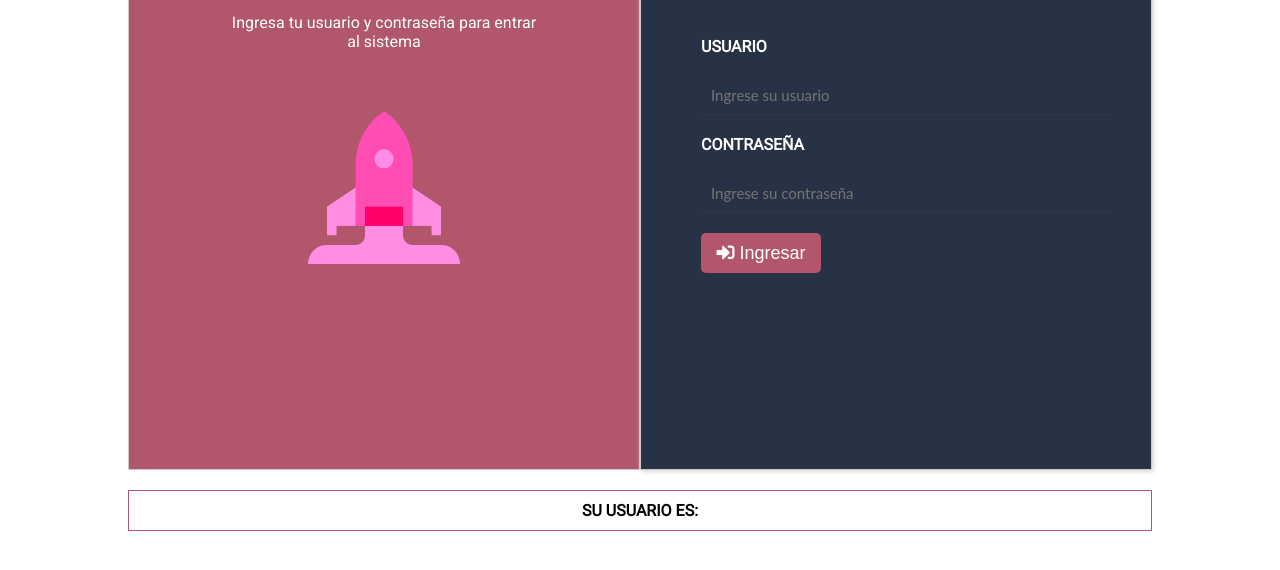
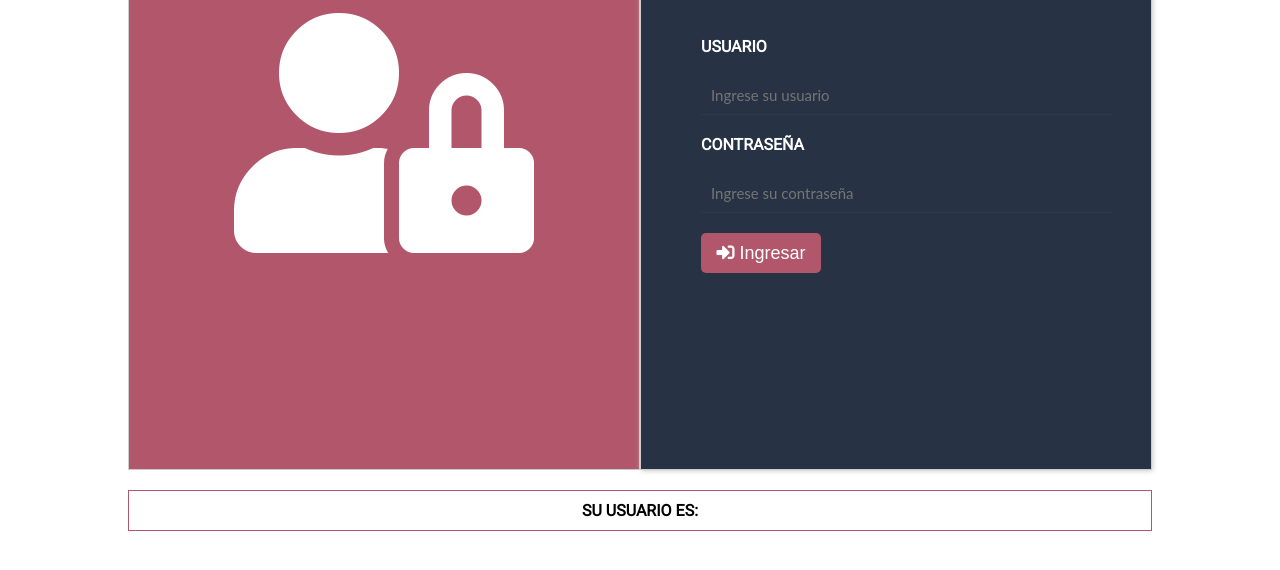
Before and after one commit to JohanViancha/Ingreso_Login, a plain HTML site: page index.html in a window 1280 px wide. Shown: the part 120-690 px from the top of the page. Drawn offline with Linux system fonts and the light colour scheme; some packages are replaced by stand-ins of ours; a script that the page names is missing.

Commit message:
Add files via upload

```diff
--- a/index.html
+++ b/index.html
@@ -18,8 +18,7 @@
     <div class="login">
 
         <section class="section-secundario">
-            <p>Ingresa tu usuario y contraseña para entrar al sistema</p>
-            <img class="img-sec" width="50%" src="img/cohete.png" alt="Cohete">
+            <i style="font-size: 30vh;" class="fas fa-user-lock"></i>
         </section>
 
         <section class="section-principal">
@@ -46,8 +45,9 @@
 
     <div class="mostrar_ingreso">
         <span class="span_mostrar">Su usuario es: </span><span id="usuario_mostrar"></span>
-        <br>
+
     </div>
+
     <script src="script/index.js"></script>
 
 </body>
```
